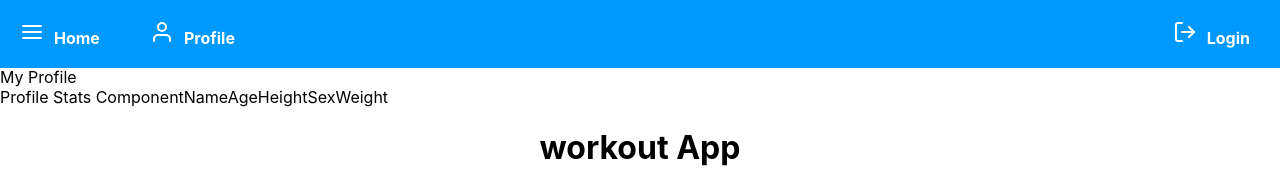
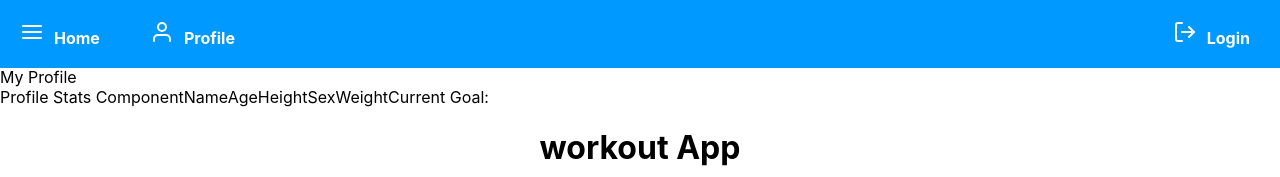
Before and after one commit to petermijkje/workout_app2, a React (Create React App) app in the folder workout_app/: page /profile in a window 1280 px wide. Shown: the top 177 px of the page. Built offline with nearby package versions, Linux system fonts and the light colour scheme.

Commit message:
adding another span element

```diff
--- a/workout_app/src/components/profile-stats/profile-stats.component.jsx
+++ b/workout_app/src/components/profile-stats/profile-stats.component.jsx
@@ -11,6 +11,7 @@ function ProfileStats() {
       <span>Height</span>
       <span>Sex</span>
       <span>Weight</span>
+      <span>Current Goal: </span>
     </div>
   )
 }
```
